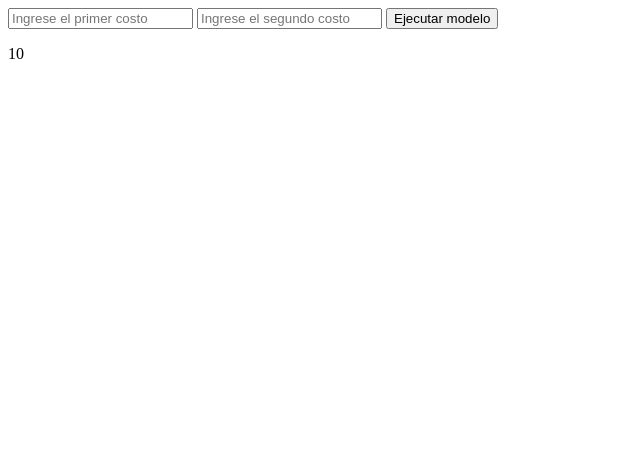
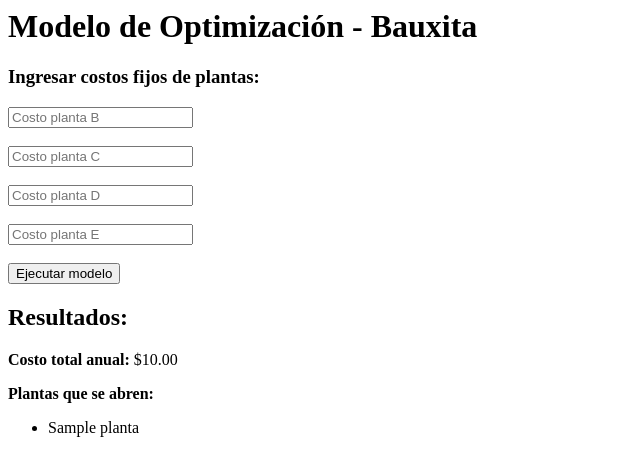
Before and after one commit to jhonrojas676/modelo, a Flask app: template templates/home.html in a window 1280 px wide. Shown: the top 476 px of the page, without its empty margins (0-640 px from the left). Run offline with Flask 3, Linux system fonts and the light colour scheme; the template is opened without the code that fills it: most values are stand-ins (such as "Sample title", 1, 10 or a date in 2020).

Commit message:
request bauxita

```diff
--- a/main.py
+++ b/main.py
@@ -1,21 +1,117 @@
 from flask import Flask, render_template, request
+from pulp import *
 
+app = Flask(__name__)
 
-app = Flask (__name__)
+@app.route("/", methods=["GET", "POST"])
+def optimizar_bauxita():
+    # Inicializar variables
+    costo_total = None
+    plantas_abiertas = []
 
+    if request.method == "POST":
+        # Obtener los 4 costos del formulario
+        costo_B = int(request.form.get("costo_B"))
+        costo_C = int(request.form.get("costo_C"))
+        costo_D = int(request.form.get("costo_D"))
+        costo_E = int(request.form.get("costo_E"))
 
-@app.route("/", methods=["Get", "POST"])
-def home():
-    costo_1 = request.form.get("costo_1")
-    print ("dato1", costo_1)
-    costo_2 = request.form.get("costo_2")
-    print ("dato2",costo_2)
+        print("Costos recibidos:")
+        print("Planta B:", costo_B)
+        print("Planta C:", costo_C)
+        print("Planta D:", costo_D)
+        print("Planta E:", costo_E)
 
-    costo_total = int(costo_1) + int(costo_2)
+        # EJECUTAR EL MODELO DE OPTIMIZACIÓN
+        modelo = LpProblem("La_bauxita", LpMinimize)
 
-    return render_template("home.html",costo_total=costo_total)
+        # Variables de decisión
+        X_ij = LpVariable.dicts("X", (['A','B','C'], ['B','C','D','E']), lowBound=0)
+        Y_jk = LpVariable.dicts("Y", (['B','C','D','E'], ['D','E']), lowBound=0)
+        W_j = LpVariable.dicts("W", ['B','C','D','E'], cat='Binary')
 
+        # Función objetivo (USANDO LOS COSTOS INGRESADOS)
+        Costo_explotacion = (
+            420*(X_ij['A']['B'] + X_ij['A']['C'] + X_ij['A']['D'] + X_ij['A']['E']) +
+            360*(X_ij['B']['B'] + X_ij['B']['C'] + X_ij['B']['D'] + X_ij['B']['E']) +
+            540*(X_ij['C']['B'] + X_ij['C']['C'] + X_ij['C']['D'] + X_ij['C']['E'])
+        )
 
+        Costo_produccion = (
+            330*(Y_jk['B']['D'] + Y_jk['B']['E']) +
+            320*(Y_jk['C']['D'] + Y_jk['C']['E']) +
+            380*(Y_jk['D']['D'] + Y_jk['D']['E']) +
+            240*(Y_jk['E']['D'] + Y_jk['E']['E'])
+        )
 
-if __name__=="__main__":
+        Costo_procesamiento = (
+            8500*(Y_jk['B']['D'] + Y_jk['C']['D'] + Y_jk['D']['D'] + Y_jk['E']['D']) +
+            5200*(Y_jk['B']['E'] + Y_jk['C']['E'] + Y_jk['D']['E'] + Y_jk['E']['E'])
+        )
+
+        Costo_transporte_bauxita = (
+            400*X_ij['A']['B'] + 2100*X_ij['A']['C'] + 510*X_ij['A']['D'] + 1920*X_ij['A']['E'] +
+            10*X_ij['B']['B'] + 630*X_ij['B']['C'] + 220*X_ij['B']['D'] + 1510*X_ij['B']['E'] +
+            1630*X_ij['C']['B'] + 10*X_ij['C']['C'] + 620*X_ij['C']['D'] + 940*X_ij['C']['E']
+        )
+
+        Costo_transporte_alumina = (
+            220*Y_jk['B']['D'] + 620*Y_jk['C']['D'] + 1465*Y_jk['E']['D'] +
+            1510*Y_jk['B']['E'] + 940*Y_jk['C']['E'] + 1615*Y_jk['D']['E']
+        )
+
+        # ✅ USAMOS LOS COSTOS INGRESADOS POR EL USUARIO
+        Costo_fijo_plantas = (
+            costo_B * W_j['B'] +
+            costo_C * W_j['C'] +
+            costo_D * W_j['D'] +
+            costo_E * W_j['E']
+        )
+
+        modelo += (
+            Costo_explotacion +
+            Costo_produccion +
+            Costo_procesamiento +
+            Costo_transporte_bauxita +
+            Costo_transporte_alumina +
+            Costo_fijo_plantas
+        )
+
+        # Restricciones (las mismas)
+        modelo += X_ij['A']['B'] + X_ij['A']['C'] + X_ij['A']['D'] + X_ij['A']['E'] <= 36000
+        modelo += X_ij['B']['B'] + X_ij['B']['C'] + X_ij['B']['D'] + X_ij['B']['E'] <= 52000
+        modelo += X_ij['C']['B'] + X_ij['C']['C'] + X_ij['C']['D'] + X_ij['C']['E'] <= 28000
+
+        modelo += X_ij['A']['B'] + X_ij['B']['B'] + X_ij['C']['B'] <= 40000 * W_j['B']
+        modelo += X_ij['A']['C'] + X_ij['B']['C'] + X_ij['C']['C'] <= 20000 * W_j['C']
+        modelo += X_ij['A']['D'] + X_ij['B']['D'] + X_ij['C']['D'] <= 30000 * W_j['D']
+        modelo += X_ij['A']['E'] + X_ij['B']['E'] + X_ij['C']['E'] <= 80000 * W_j['E']
+
+        modelo += Y_jk['B']['D'] + Y_jk['C']['D'] + Y_jk['D']['D'] + Y_jk['E']['D'] <= 4000
+        modelo += Y_jk['B']['E'] + Y_jk['C']['E'] + Y_jk['D']['E'] + Y_jk['E']['E'] <= 7000
+
+        modelo += 0.4 * (Y_jk['B']['D'] + Y_jk['C']['D'] + Y_jk['D']['D'] + Y_jk['E']['D']) == 1000
+        modelo += 0.4 * (Y_jk['B']['E'] + Y_jk['C']['E'] + Y_jk['D']['E'] + Y_jk['E']['E']) == 1200
+
+        modelo += 0.060 * X_ij['A']['B'] + 0.080 * X_ij['B']['B'] + 0.062 * X_ij['C']['B'] == Y_jk['B']['D'] + Y_jk['B']['E']
+        modelo += 0.060 * X_ij['A']['C'] + 0.080 * X_ij['B']['C'] + 0.062 * X_ij['C']['C'] == Y_jk['C']['D'] + Y_jk['C']['E']
+        modelo += 0.060 * X_ij['A']['D'] + 0.080 * X_ij['B']['D'] + 0.062 * X_ij['C']['D'] == Y_jk['D']['D'] + Y_jk['D']['E']
+        modelo += 0.060 * X_ij['A']['E'] + 0.080 * X_ij['B']['E'] + 0.062 * X_ij['C']['E'] == Y_jk['E']['D'] + Y_jk['E']['E']
+
+        # Resolver el modelo
+        modelo.solve()
+
+        # Obtener resultados
+        costo_total = value(modelo.objective)
+
+        # Ver qué plantas se abren
+        for j in ['B','C','D','E']:
+            if value(W_j[j]) == 1:
+                plantas_abiertas.append(f"Planta {j}")
+
+    return render_template("home.html",
+                         costo_total=costo_total,
+                         plantas_abiertas=plantas_abiertas)
+
+if __name__ == "__main__":
     app.run(debug=True)
--- a/templates/home.html
+++ b/templates/home.html
@@ -1,26 +1,38 @@
 <html>
 <head>
-
-
-        <title>Modelo de optimización</title>
-
+    <title>Modelo de Bauxita</title>
 </head>
 <body>
+    <h1>Modelo de Optimización - Bauxita</h1>
 
     <form method="post">
+        <h3>Ingresar costos fijos de plantas:</h3>
 
-            <input type="number" placeholder="Ingrese el primer costo" name="costo_1">
+        <input type="number" placeholder="Costo planta B" name="costo_B" required>
+        <br><br>
 
-            <input type="number" placeholder="Ingrese el segundo costo" name="costo_2">
+        <input type="number" placeholder="Costo planta C" name="costo_C" required>
+        <br><br>
 
-            <button type="submit"> Ejecutar modelo </button>
+        <input type="number" placeholder="Costo planta D" name="costo_D" required>
+        <br><br>
 
+        <input type="number" placeholder="Costo planta E" name="costo_E" required>
+        <br><br>
 
-
+        <button type="submit">Ejecutar modelo</button>
     </form>
 
-        {{costo_total}}
+    {% if costo_total %}
+        <h2>Resultados:</h2>
+        <p><strong>Costo total anual:</strong> ${{ "{:,.2f}".format(costo_total) }}</p>
 
-
+        <p><strong>Plantas que se abren:</strong></p>
+        <ul>
+        {% for planta in plantas_abiertas %}
+            <li>{{ planta }}</li>
+        {% endfor %}
+        </ul>
+    {% endif %}
 </body>
 </html>
```
Also changed, not shown: main_clase.py (added, +21 -0 lines), templates/home_clase.html (added, +27 -0 lines). Lines whose indentation alone changed are shown as unchanged.
